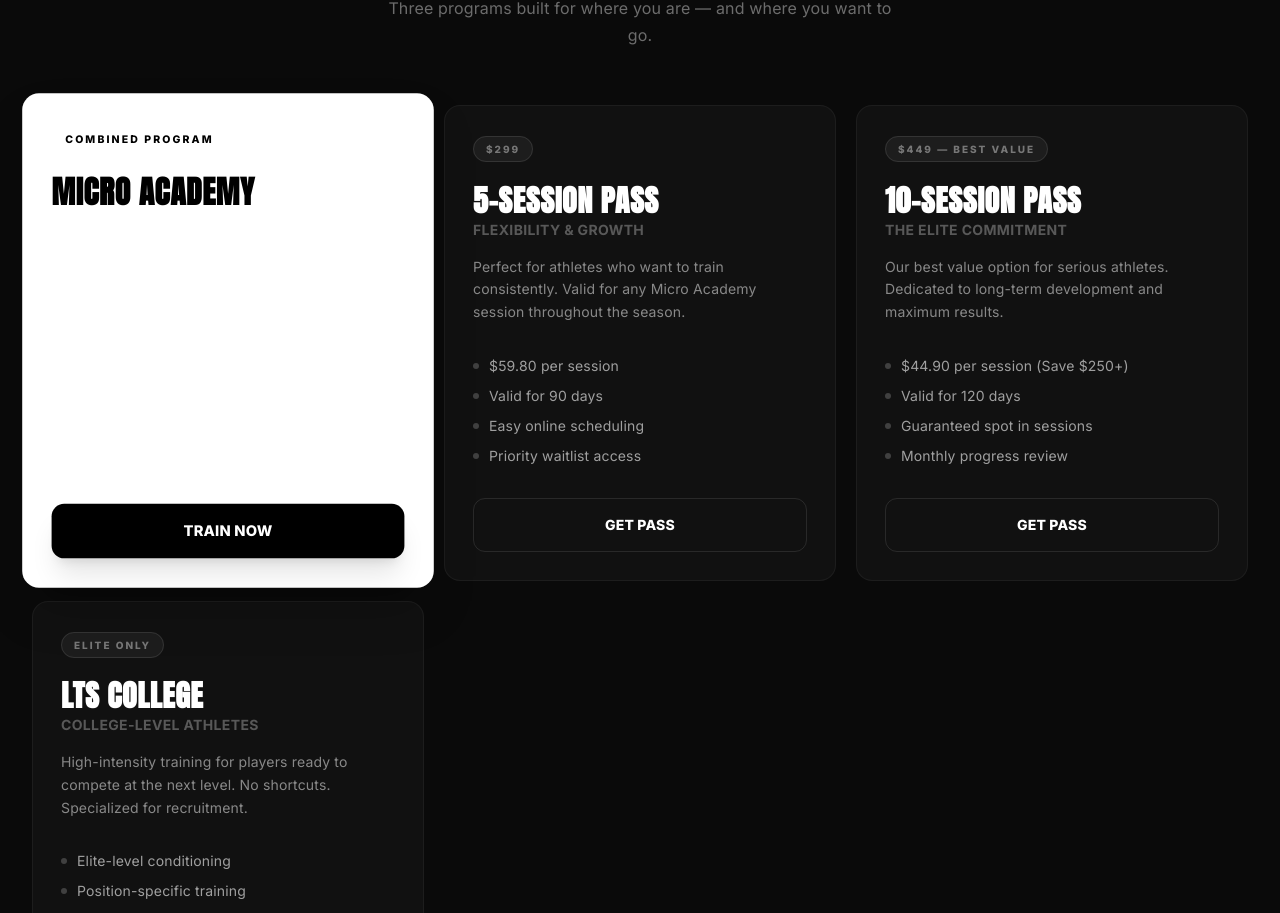
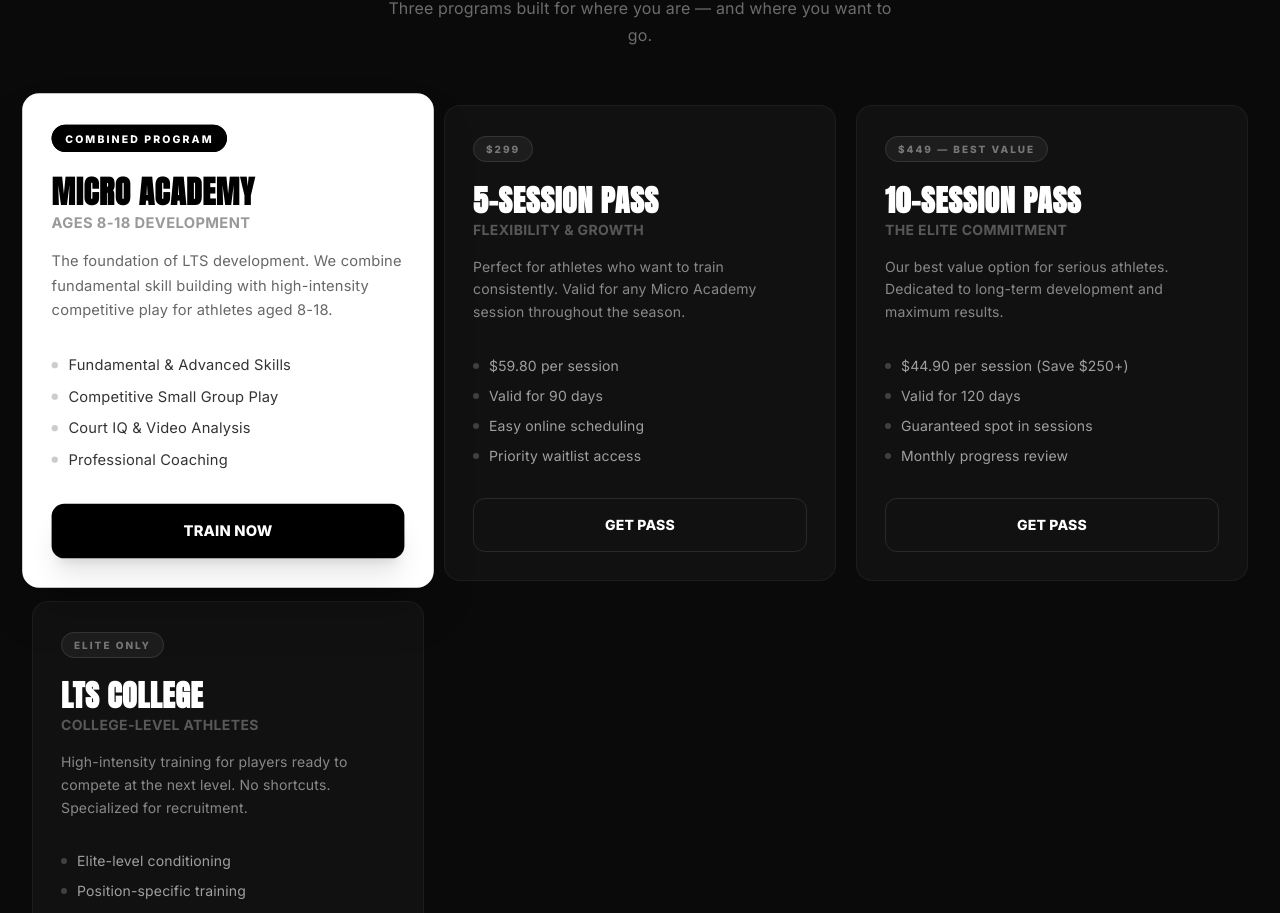
Before and after one commit to Yohhata/LTS-Elite-Prep, a Next.js app: page / in a window 1280 px wide. Shown: the part 1335-2248 px from the top of the page. Built offline with nearby package versions, Linux system fonts and the light colour scheme.

Commit message:
Fix: Contrast issue on featured program cards (white bg with white text). Text is now black for better readability.

```diff
--- a/app/page.tsx
+++ b/app/page.tsx
@@ -412,7 +412,7 @@ function ProgramsSection() {
                 <span
                   className={`text-[10px] font-black tracking-[0.2em] uppercase px-3 py-1.5 rounded-full border
                     ${program.featured
-                      ? "bg-white text-black border-white"
+                      ? "bg-black text-white border-black"
                       : "bg-white/5 text-white/40 border-white/10"}`}
                 >
                   {program.badge}
@@ -420,10 +420,10 @@ function ProgramsSection() {
               </div>
 
               <h3 className="text-3xl font-extrabold mb-1">{program.name}</h3>
-              <p className="text-sm text-white/30 font-bold mb-4 uppercase tracking-wide">
+              <p className={`text-sm font-bold mb-4 uppercase tracking-wide ${program.featured ? 'text-black/40' : 'text-white/30'}`}>
                 {program.tagline}
               </p>
-              <p className="text-white/50 text-sm leading-relaxed mb-8">
+              <p className={`text-sm leading-relaxed mb-8 ${program.featured ? 'text-black/60' : 'text-white/50'}`}>
                 {program.desc}
               </p>
 
@@ -431,9 +431,9 @@ function ProgramsSection() {
                 {program.features.map((f) => (
                   <li
                     key={f}
-                    className="flex items-center gap-2.5 text-sm text-white/60"
+                    className={`flex items-center gap-2.5 text-sm ${program.featured ? 'text-black/80' : 'text-white/60'}`}
                   >
-                    <span className="w-1.5 h-1.5 rounded-full bg-white/20 shrink-0" />
+                    <span className={`w-1.5 h-1.5 rounded-full shrink-0 ${program.featured ? 'bg-black/20' : 'bg-white/20'}`} />
                     {f}
                   </li>
                 ))}
```
